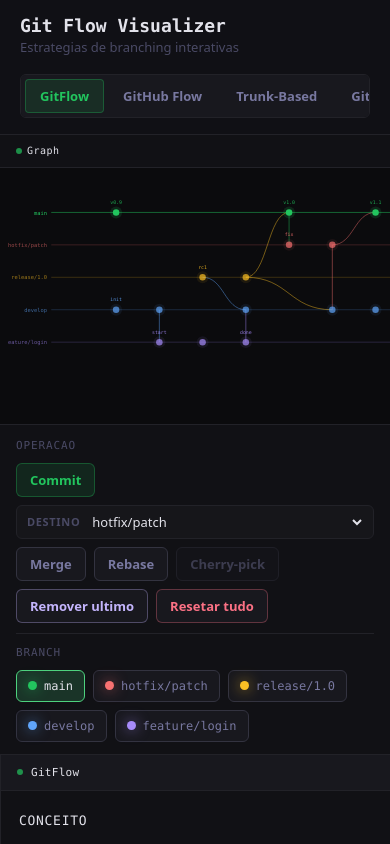
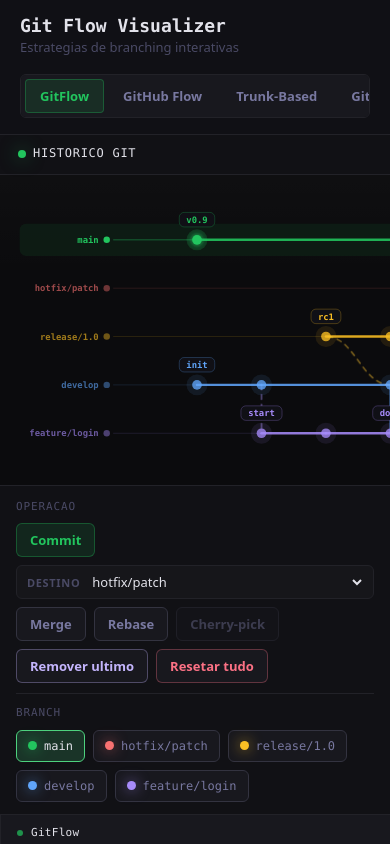
Before and after one commit to EuSouGabriell/git_flow_visualizer, a React (Vite) app: page / in a window 390 px wide. Shown: the top 844 px of the page. Built offline with nearby package versions, Linux system fonts and the light colour scheme.

Commit message:
feat: refatorar componente GitGraph para melhorar a estrutura, responsividade e legibilidade, atualizando estilos e lógica de renderização

```diff
--- a/src/components/GitGraph/GitGraph.css
+++ b/src/components/GitGraph/GitGraph.css
@@ -1,50 +1,124 @@
-.gitgraph {
+.history-graph {
+  display: flex;
   flex: 1;
-  display: flex;
+  min-height: 0;
   flex-direction: column;
-  background: var(--bg-base);
   overflow: hidden;
+  background:
+    linear-gradient(180deg, rgba(255, 255, 255, 0.025), transparent 140px),
+    var(--bg-base);
 }
 
-.gitgraph_tag {
+.history-graph__bar {
   display: flex;
   align-items: center;
-  gap: 5px;
-  padding: 8px 16px;
-  font-size: 10px;
-  font-family: var(--font-mono);
-  color: var(--text-primary);
-  letter-spacing: 0.5px;
+  gap: 7px;
+  min-height: 40px;
+  padding: 0 18px;
   border-bottom: 1px solid var(--border);
   background: var(--bg-surface);
+  color: var(--text-primary);
+  font-family: var(--font-mono);
+  font-size: 12px;
+  letter-spacing: 0.06em;
+  text-transform: uppercase;
 }
 
-.gitgraph_dot {
-  width: 6px;
-  height: 6px;
+.history-graph__signal {
+  width: 8px;
+  height: 8px;
   border-radius: 50%;
   background: var(--accent);
-  opacity: 0.7;
+  box-shadow: 0 0 18px rgba(34, 197, 94, 0.55);
 }
 
-.gitgraph_canvas {
+.history-graph__viewport {
   flex: 1;
-  overflow-x: auto;
-  overflow-y: auto;
-  padding: 12px 8px;
+  min-height: 360px;
+  overflow: auto;
+  padding: 14px;
 }
 
-.gitgraph_svg {
+.history-graph__svg {
   display: block;
   width: 100%;
-  min-width: 400px;
+  min-width: 720px;
   height: auto;
 }
 
-.gitgraph_node {
-  transition: opacity 0.15s ease;
+.history-graph__timelines path,
+.history-graph__relation,
+.commit-node circle,
+.commit-node polygon {
+  transition:
+    opacity 0.16s ease,
+    stroke-opacity 0.16s ease,
+    fill-opacity 0.16s ease,
+    transform 0.16s ease;
 }
 
-.gitgraph_node:hover circle:first-child {
-  fill-opacity: 0.2;
+.branch-lane__label,
+.commit-node__label text {
+  font-family: var(--font-mono);
+  font-size: 11px;
+  font-weight: 700;
+  letter-spacing: 0;
+  pointer-events: none;
 }
+
+.history-graph__relation--branch {
+  mix-blend-mode: screen;
+}
+
+.history-graph__relation--cherry-pick,
+.history-graph__relation--rebase {
+  animation: relation-flow 0.85s ease-out;
+}
+
+.commit-node {
+  cursor: pointer;
+  outline: none;
+}
+
+.commit-node:hover circle,
+.commit-node:hover polygon,
+.commit-node:focus-visible circle,
+.commit-node:focus-visible polygon {
+  opacity: 1;
+}
+
+.commit-node:focus-visible circle:first-of-type {
+  stroke: white;
+  stroke-width: 1.4;
+}
+
+.commit-node--selected circle:first-of-type {
+  stroke: rgba(255, 255, 255, 0.72);
+  stroke-width: 1.5;
+}
+
+.commit-node__label {
+  pointer-events: none;
+}
+
+@keyframes relation-flow {
+  from {
+    stroke-dashoffset: 18;
+    opacity: 0.35;
+  }
+
+  to {
+    stroke-dashoffset: 0;
+  }
+}
+
+@media (max-width: 820px) {
+  .history-graph__viewport {
+    min-height: 300px;
+    padding: 10px;
+  }
+
+  .history-graph__svg {
+    min-width: 640px;
+  }
+}
--- a/src/components/GitGraph/GitGraph.jsx
+++ b/src/components/GitGraph/GitGraph.jsx
@@ -1,153 +1,328 @@
 import './GitGraph.css';
 
 const NODE_RADIUS = 6;
-const RING_RADIUS = 11;
-const LABEL_OFFSET_Y = 16;
-const BRANCH_LABEL_X = 80;
-const SVG_PADDING = { top: 20, right: 60, bottom: 20, left: 100 };
+const NODE_HALO = 13;
+const LABEL_OFFSET = 19;
+const SVG_PADDING = { top: 28, right: 82, bottom: 34, left: 132 };
 
 function edgePath(x1, y1, x2, y2) {
   if (x1 === x2) return `M ${x1} ${y1} L ${x2} ${y2}`;
-  const midX = (x1 + x2) / 2;
-  return `M ${x1} ${y1} C ${midX} ${y1} ${midX} ${y2} ${x2} ${y2}`;
+
+  const direction = x2 >= x1 ? 1 : -1;
+  const pull = Math.max(34, Math.abs(x2 - x1) * 0.45);
+
+  return `M ${x1} ${y1} C ${x1 + pull * direction} ${y1} ${x2 - pull * direction} ${y2} ${x2} ${y2}`;
 }
 
-export default function GitGraph({ graphState, branches, activeBranch, selectedNode, onNodeSelect }) {
+function getRelationStyle(type, sourceColor, targetColor) {
+  const styles = {
+    branch: {
+      color: targetColor,
+      dash: '6 6',
+      width: 1.8,
+      opacity: 0.5,
+    },
+    merge: {
+      color: targetColor,
+      dash: '',
+      width: 2.4,
+      opacity: 0.74,
+    },
+    rebase: {
+      color: '#38bdf8',
+      dash: '4 4',
+      width: 2.1,
+      opacity: 0.82,
+    },
+    'cherry-pick': {
+      color: '#f59e0b',
+      dash: '3 5',
+      width: 2,
+      opacity: 0.86,
+    },
+  };
+
+  return styles[type] ?? {
+    color: sourceColor,
+    dash: '',
+    width: 1.8,
+    opacity: 0.6,
+  };
+}
+
+export default function GitGraph({
+  graphState,
+  branches,
+  activeBranch,
+  selectedNode,
+  onNodeSelect,
+}) {
   const { nodes, edges } = graphState;
+  const branchMap = Object.fromEntries(branches.map(branch => [branch.id, branch]));
+  const branchRows = branches.map(branch => ({
+    branch,
+    nodes: nodes
+      .filter(node => node.branchId === branch.id)
+      .sort((left, right) => left.x - right.x),
+  }));
 
-  const branchMap = Object.fromEntries(branches.map(b => [b.id, b]));
+  const maxX = nodes.reduce((max, node) => Math.max(max, node.x), 0);
+  const maxY = branches.reduce((max, branch) => Math.max(max, branch.y), 0);
+  const svgWidth = Math.max(maxX + SVG_PADDING.left + SVG_PADDING.right, 760);
+  const svgHeight = Math.max(maxY + SVG_PADDING.top + SVG_PADDING.bottom, 360);
 
-  const maxX = nodes.reduce((m, n) => Math.max(m, n.x), 0);
-  const svgWidth = Math.max(maxX + SVG_PADDING.right + SVG_PADDING.left, 500);
-  const maxY = branches.reduce((m, b) => Math.max(m, b.y), 0);
-  const svgHeight = maxY + SVG_PADDING.top + SVG_PADDING.bottom;
+  function nodeX(node) {
+    return node.x + SVG_PADDING.left;
+  }
 
-  function nodeX(n) { return n.x + SVG_PADDING.left; }
-  function nodeY(n) {
-    const branch = branchMap[n.branchId];
+  function nodeY(node) {
+    const branch = branchMap[node.branchId];
     return branch ? branch.y + SVG_PADDING.top : SVG_PADDING.top;
   }
 
+  function toggleNode(nodeId) {
+    onNodeSelect(nodeId === selectedNode ? null : nodeId);
+  }
+
+  const timelineSegments = branchRows.flatMap(({ branch, nodes: branchNodes }) =>
+    branchNodes.slice(1).map((node, index) => ({
+      id: `${branch.id}-${branchNodes[index].id}-${node.id}`,
+      branch,
+      from: branchNodes[index],
+      to: node,
+    }))
+  );
+
   return (
-    <div className="gitgraph">
-      <div className="gitgraph_tag">
-        <span className="gitgraph_dot" />
-        Graph
-      </div>
-      <div className="gitgraph_canvas">
+    <section className="history-graph">
+      <header className="history-graph__bar">
+        <span className="history-graph__signal" />
+        Historico Git
+      </header>
+
+      <div className="history-graph__viewport">
         <svg
-          className="gitgraph_svg"
+          className="history-graph__svg"
           viewBox={`0 0 ${svgWidth} ${svgHeight}`}
-          preserveAspectRatio="xMinYMid meet"
+          preserveAspectRatio="xMinYMin meet"
+          role="img"
+          aria-label="Grafo interativo de branches Git"
         >
-          {/* Branch lane lines */}
-          {branches.map(b => (
-            <g key={b.id}>
+          <defs>
+            <filter id="commit-glow" x="-80%" y="-80%" width="260%" height="260%">
+              <feGaussianBlur stdDeviation="3.5" result="blur" />
+              <feMerge>
+                <feMergeNode in="blur" />
+                <feMergeNode in="SourceGraphic" />
+              </feMerge>
+            </filter>
+          </defs>
+
+          <g className="history-graph__lanes">
+            {branches.map(branch => {
+              const y = branch.y + SVG_PADDING.top;
+              const isCurrent = branch.id === activeBranch;
+
+              return (
+                <g key={branch.id} className="branch-lane">
+                  {isCurrent && (
+                    <rect
+                      x="12"
+                      y={y - 20}
+                      width={svgWidth - 24}
+                      height="40"
+                      rx="8"
+                      fill={branch.color}
+                      fillOpacity="0.08"
+                    />
+                  )}
+
                   <line
-                x1={BRANCH_LABEL_X}
-                y1={b.y + SVG_PADDING.top}
-                x2={svgWidth - SVG_PADDING.right / 2}
-                y2={b.y + SVG_PADDING.top}
-                stroke={b.color}
-                strokeWidth={1.5}
-                strokeOpacity={b.id === activeBranch ? 0.6 : 0.25}
+                    x1={SVG_PADDING.left - 4}
+                    y1={y}
+                    x2={svgWidth - 36}
+                    y2={y}
+                    stroke={branch.color}
+                    strokeWidth={isCurrent ? 2 : 1.2}
+                    strokeOpacity={isCurrent ? 0.28 : 0.14}
                   />
+
+                  <circle
+                    cx={SVG_PADDING.left - 12}
+                    cy={y}
+                    r="4"
+                    fill={branch.color}
+                    opacity={isCurrent ? 1 : 0.42}
+                  />
+
                   <text
-                x={BRANCH_LABEL_X - 8}
-                y={b.y + SVG_PADDING.top + 4}
+                    x={SVG_PADDING.left - 22}
+                    y={y + 4}
                     textAnchor="end"
-                fill={b.color}
-                fontSize={10}
-                fontFamily="var(--font-mono)"
-                opacity={b.id === activeBranch ? 1 : 0.6}
+                    fill={branch.color}
+                    className="branch-lane__label"
+                    opacity={isCurrent ? 1 : 0.62}
                   >
-                {b.label}
+                    {branch.label}
                   </text>
                 </g>
+              );
+            })}
+          </g>
+
+          <g className="history-graph__timelines">
+            {timelineSegments.map(segment => (
+              <path
+                key={segment.id}
+                d={edgePath(
+                  nodeX(segment.from),
+                  nodeY(segment.from),
+                  nodeX(segment.to),
+                  nodeY(segment.to)
+                )}
+                stroke={segment.branch.color}
+                strokeWidth="3"
+                strokeLinecap="round"
+                strokeOpacity="0.86"
+                fill="none"
+              />
             ))}
+          </g>
 
-          {/* Edges */}
-          {edges.map((e, i) => {
-            const src = nodes.find(n => n.id === e.from);
-            const tgt = nodes.find(n => n.id === e.to);
-            if (!src || !tgt) return null;
-            const srcBranch = branchMap[src.branchId];
-            const tgtBranch = branchMap[tgt.branchId];
-            if (!srcBranch || !tgtBranch) return null;
-            const color = e.type === 'cherry-pick'
-              ? '#f97316'
-              : srcBranch.color;
+          <g className="history-graph__relations">
+            {edges.map((edge, index) => {
+              const source = nodes.find(node => node.id === edge.from);
+              const target = nodes.find(node => node.id === edge.to);
+
+              if (!source || !target) return null;
+
+              const sourceBranch = branchMap[source.branchId];
+              const targetBranch = branchMap[target.branchId];
+
+              if (!sourceBranch || !targetBranch) return null;
+
+              const relation = getRelationStyle(edge.type, sourceBranch.color, targetBranch.color);
+
               return (
                 <path
-                key={i}
-                d={edgePath(nodeX(src), nodeY(src), nodeX(tgt), nodeY(tgt))}
-                stroke={color}
-                strokeWidth={1.5}
+                  key={edge.id ?? `${edge.type}-${edge.from}-${edge.to}-${index}`}
+                  className={`history-graph__relation history-graph__relation--${edge.type}`}
+                  d={edgePath(nodeX(source), nodeY(source), nodeX(target), nodeY(target))}
+                  stroke={relation.color}
+                  strokeWidth={relation.width}
+                  strokeOpacity={relation.opacity}
+                  strokeDasharray={relation.dash}
+                  strokeLinecap="round"
                   fill="none"
-                strokeOpacity={0.55}
-                strokeDasharray={e.type === 'cherry-pick' ? '4 3' : e.type === 'rebase' ? '3 2' : undefined}
                 />
               );
             })}
+          </g>
 
-          {/* Nodes */}
-          {nodes.map(n => {
-            const branch = branchMap[n.branchId];
+          <g className="history-graph__nodes">
+            {nodes.map(node => {
+              const branch = branchMap[node.branchId];
               if (!branch) return null;
-            const x = nodeX(n);
-            const y = nodeY(n);
-            const isSelected = n.id === selectedNode;
-            const isActive = n.branchId === activeBranch;
+
+              const x = nodeX(node);
+              const y = nodeY(node);
+              const isSelected = node.id === selectedNode;
+              const isCurrentBranch = node.branchId === activeBranch;
+              const labelWidth = node.label ? Math.max(36, node.label.length * 7 + 16) : 0;
+
               return (
                 <g
-                key={n.id}
-                className="gitgraph_node"
-                onClick={() => onNodeSelect(n.id === selectedNode ? null : n.id)}
-                style={{ cursor: 'pointer' }}
+                  key={node.id}
+                  className={`commit-node ${isSelected ? 'commit-node--selected' : ''}`}
+                  role="button"
+                  tabIndex="0"
+                  aria-label={`Commit ${node.label || node.id} na branch ${branch.label}`}
+                  onClick={() => toggleNode(node.id)}
+                  onKeyDown={event => {
+                    if (event.key === 'Enter' || event.key === ' ') {
+                      event.preventDefault();
+                      toggleNode(node.id);
+                    }
+                  }}
                 >
+                  <title>{`${branch.label} / ${node.label || node.id}`}</title>
+
                   {isSelected && (
                     <circle
                       cx={x}
                       cy={y}
-                    r={RING_RADIUS + 3}
+                      r={NODE_HALO + 5}
                       fill={branch.color}
-                    fillOpacity={0.2}
+                      fillOpacity="0.16"
                     />
                   )}
+
                   <circle
                     cx={x}
                     cy={y}
-                  r={RING_RADIUS}
+                    r={NODE_HALO}
                     fill={branch.color}
-                  fillOpacity={isActive ? 0.15 : 0.08}
+                    fillOpacity={isCurrentBranch ? 0.18 : 0.1}
                   />
+
+                  {node.type === 'merge' ? (
+                    <polygon
+                      points={`${x},${y - 8} ${x + 8},${y} ${x},${y + 8} ${x - 8},${y}`}
+                      fill={branch.color}
+                      opacity={isCurrentBranch ? 1 : 0.76}
+                      filter={isCurrentBranch ? 'url(#commit-glow)' : undefined}
+                    />
+                  ) : (
                     <circle
                       cx={x}
                       cy={y}
                       r={NODE_RADIUS}
                       fill={branch.color}
-                  fillOpacity={isActive ? 1 : 0.7}
-                  stroke={isSelected ? '#fff' : 'none'}
-                  strokeWidth={isSelected ? 1.5 : 0}
+                      opacity={isCurrentBranch ? 1 : 0.78}
+                      filter={isCurrentBranch ? 'url(#commit-glow)' : undefined}
                     />
-                {n.label && (
+                  )}
+
+                  {node.rebased && (
+                    <circle
+                      cx={x}
+                      cy={y}
+                      r={NODE_RADIUS + 5}
+                      fill="none"
+                      stroke="#38bdf8"
+                      strokeWidth="1.4"
+                      strokeDasharray="3 3"
+                    />
+                  )}
+
+                  {node.label && (
+                    <g className="commit-node__label">
+                      <rect
+                        x={x - labelWidth / 2}
+                        y={y - LABEL_OFFSET - 15}
+                        width={labelWidth}
+                        height="18"
+                        rx="6"
+                        fill="#101016"
+                        stroke={branch.color}
+                        strokeOpacity="0.32"
+                      />
                       <text
                         x={x}
-                    y={y - LABEL_OFFSET_Y}
+                        y={y - LABEL_OFFSET - 2}
                         textAnchor="middle"
                         fill={branch.color}
-                    fontSize={9}
-                    fontFamily="var(--font-mono)"
-                    opacity={0.85}
                       >
-                    {n.label}
+                        {node.label}
                       </text>
+                    </g>
                   )}
                 </g>
               );
             })}
+          </g>
         </svg>
       </div>
-    </div>
+    </section>
   );
 }
```
Lines whose indentation alone changed are shown as unchanged.
